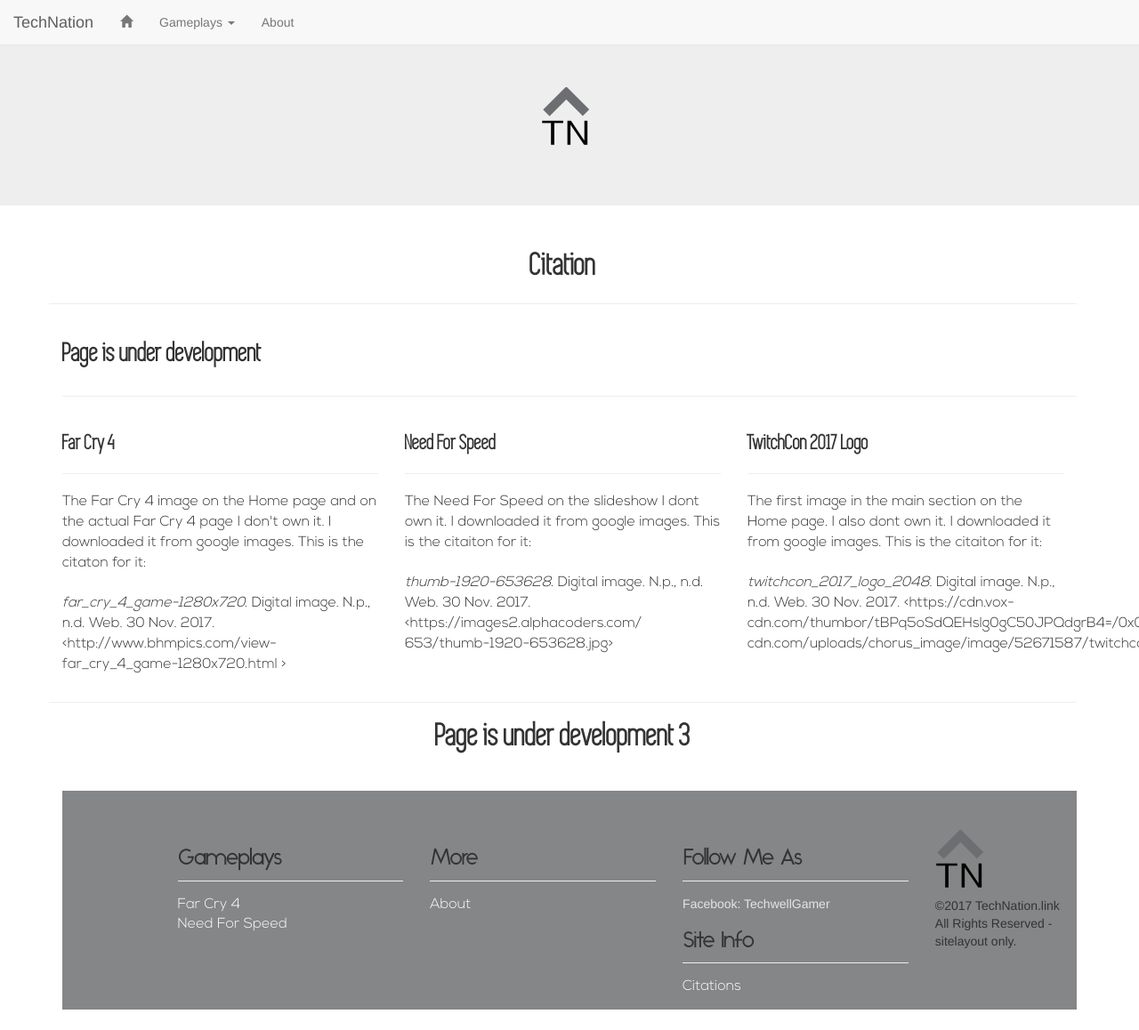
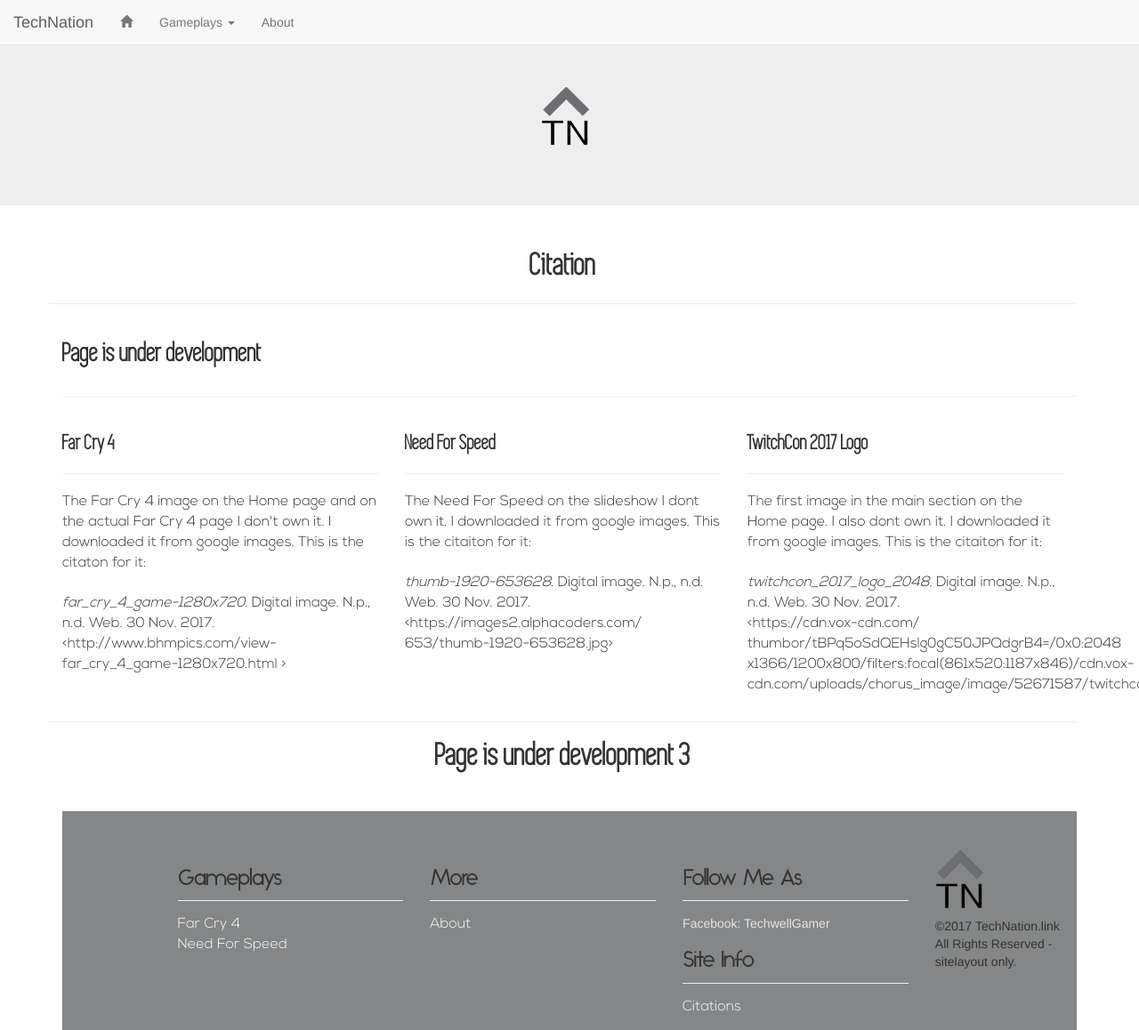
Before and after one commit to Techwel/techwell.github.io, a Jekyll site: the page citations.html, which Jekyll copies as it is, in a window 1280 px wide and 1158 px high. Shown: the whole window at 89% size. Built offline with Jekyll 4.4.1, drawn with Linux system fonts in a browser that asks for light colours; nearby versions of some CDN libraries; some of the changed lines change nothing that is shown.

Commit message:
Update citations.html

```diff
--- a/citations.html
+++ b/citations.html
@@ -96,13 +96,14 @@
              <div class = "col-sm-4 main-text">
                   <h3>TwitchCon 2017 Logo</h3>
                   <hr/>
-
                   <p>The first image in the main section on the Home page.
                    I also dont own it. I downloaded it from google images. This is the citaiton for it:
                    <br /><br/>
                  <em>twitchcon_2017_logo_2048</em>.
-                     Digital image. N.p., n.d. Web. 30 Nov. 2017.
-                     &lt;https://cdn.vox-cdn.com/thumbor/tBPq5oSdQEHslg0gC50JPQdgrB4=/0x0:2048x1366/1200x800/filters:focal(861x520:1187x846)/cdn.vox-cdn.com/uploads/chorus_image/image/52671587/twitchcon_2017_logo_2048.0.jpg&gt;
+                     Digital image. N.p., n.d. Web. 30 Nov. 2017.<br/>
+                     &lt;https://cdn.vox-cdn.com/<br/>
+                     thumbor/tBPq5oSdQEHslg0gC50JPQdgrB4=/0x0:2048<br/>
+                      x1366/1200x800/filters:focal(861x520:1187x846)/cdn.vox-cdn.com/uploads/chorus_image/image/52671587/twitchcon_2017_logo_2048.0.jpg&gt;
                  </p>
         </div>
   </div>
```
